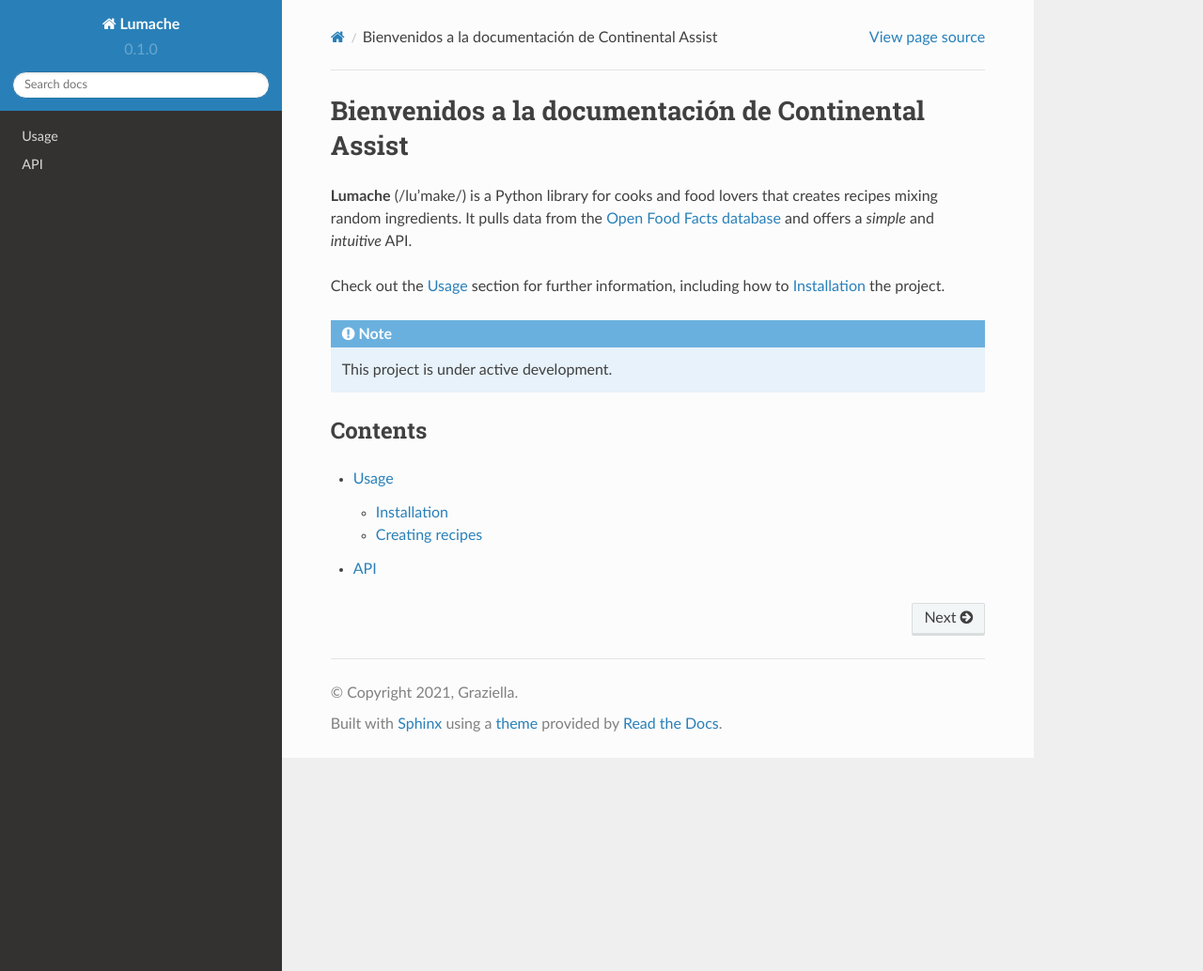
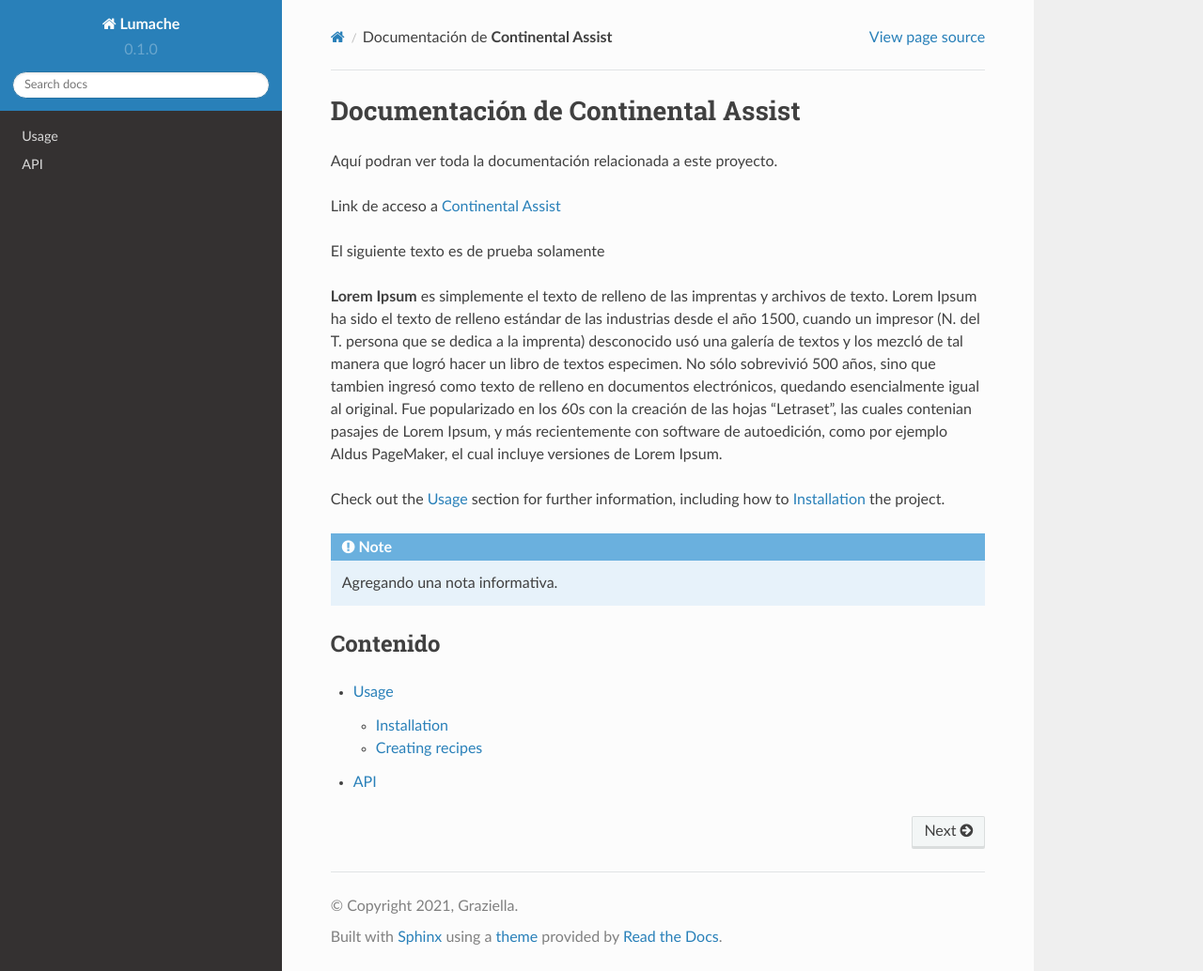
Before and after one commit to ErnestoContinental/prueba-read-the-docs, a Sphinx documentation site: the page built from docs/source/index.rst, in a window 1280 px wide and 1034 px high. Shown: the whole window at 94% size. Built offline with Sphinx 7.4.7 and the Read the Docs theme 2.0.0, drawn with Linux system fonts in a browser that asks for light colours.

Commit message:
Actualizando index.rst
Actualizando index.rst

```diff
--- a/docs/source/index.rst
+++ b/docs/source/index.rst
@@ -1,20 +1,23 @@
-Bienvenidos a la documentación de Continental Assist
-====================================================
+Documentación de **Continental Assist**
+=======================================
 
-**Lumache** (/lu'make/) is a Python library for cooks and food lovers
-that creates recipes mixing random ingredients.
-It pulls data from the `Open Food Facts database <https://world.openfoodfacts.org/>`_
-and offers a *simple* and *intuitive* API.
+Aquí podran ver toda la documentación relacionada a este proyecto.
+
+Link de acceso a `Continental Assist <https://continentalassist.com/>`_
+
+El siguiente texto es de prueba solamente
+
+**Lorem Ipsum** es simplemente el texto de relleno de las imprentas y archivos de texto. Lorem Ipsum ha sido el texto de relleno estándar de las industrias desde el año 1500, cuando un impresor (N. del T. persona que se dedica a la imprenta) desconocido usó una galería de textos y los mezcló de tal manera que logró hacer un libro de textos especimen. No sólo sobrevivió 500 años, sino que tambien ingresó como texto de relleno en documentos electrónicos, quedando esencialmente igual al original. Fue popularizado en los 60s con la creación de las hojas "Letraset", las cuales contenian pasajes de Lorem Ipsum, y más recientemente con software de autoedición, como por ejemplo Aldus PageMaker, el cual incluye versiones de Lorem Ipsum.
 
 Check out the :doc:`usage` section for further information, including
 how to :ref:`installation` the project.
 
 .. note::
 
-   This project is under active development.
+   Agregando una nota informativa.
 
-Contents
---------
+Contenido
+---------
 
 .. toctree::
 
```
